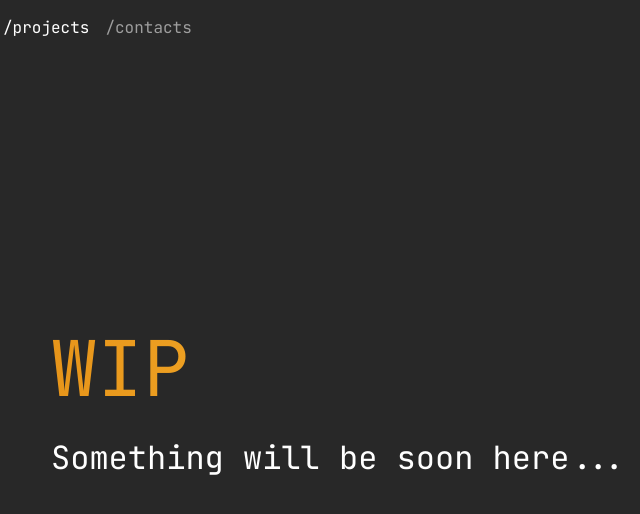
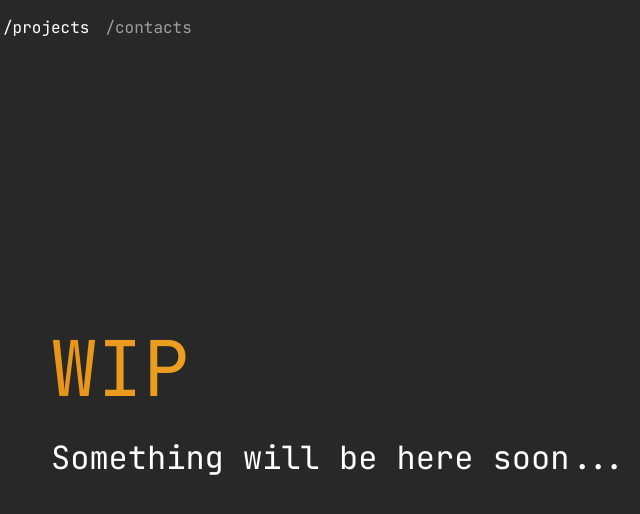
Before and after one commit to levkush/levkush.github.io, a website: page projects.html in a window 1280 px wide. Shown: the full height of the page, 301-941 px from the left. Drawn offline with nearby package versions, Linux system fonts and the light colour scheme.

Commit message:
fix: correct a typo on projects page

```diff
--- a/projects.html
+++ b/projects.html
@@ -17,7 +17,7 @@
     <div class="whoami">
         <h1 class="wip_maintext">WIP</h2>
         <br>
-        <h2 class="skills_text">Something will be soon here...</h1>
+        <h2 class="skills_text">Something will be here soon...</h1>
     </div>
     <nav class="navbar navbar-expand-lg navbar-dark" style="background-color: #282828;">
         <div class="container-fluid">
```
